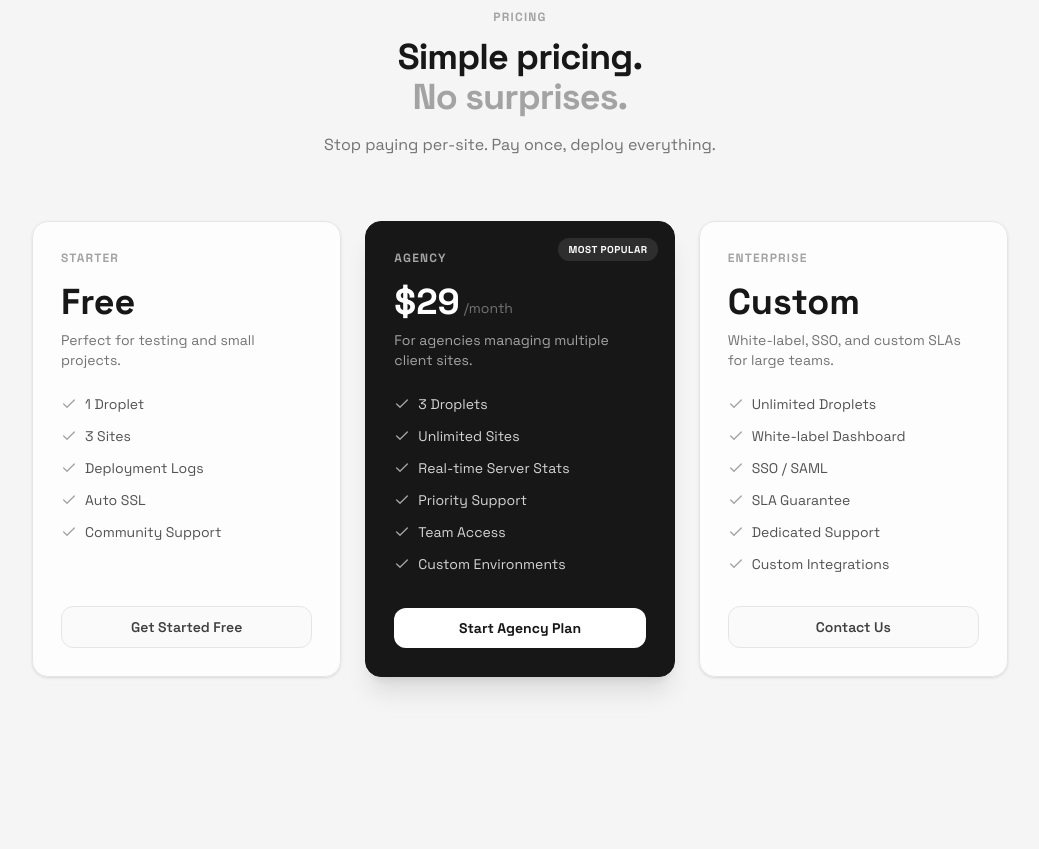
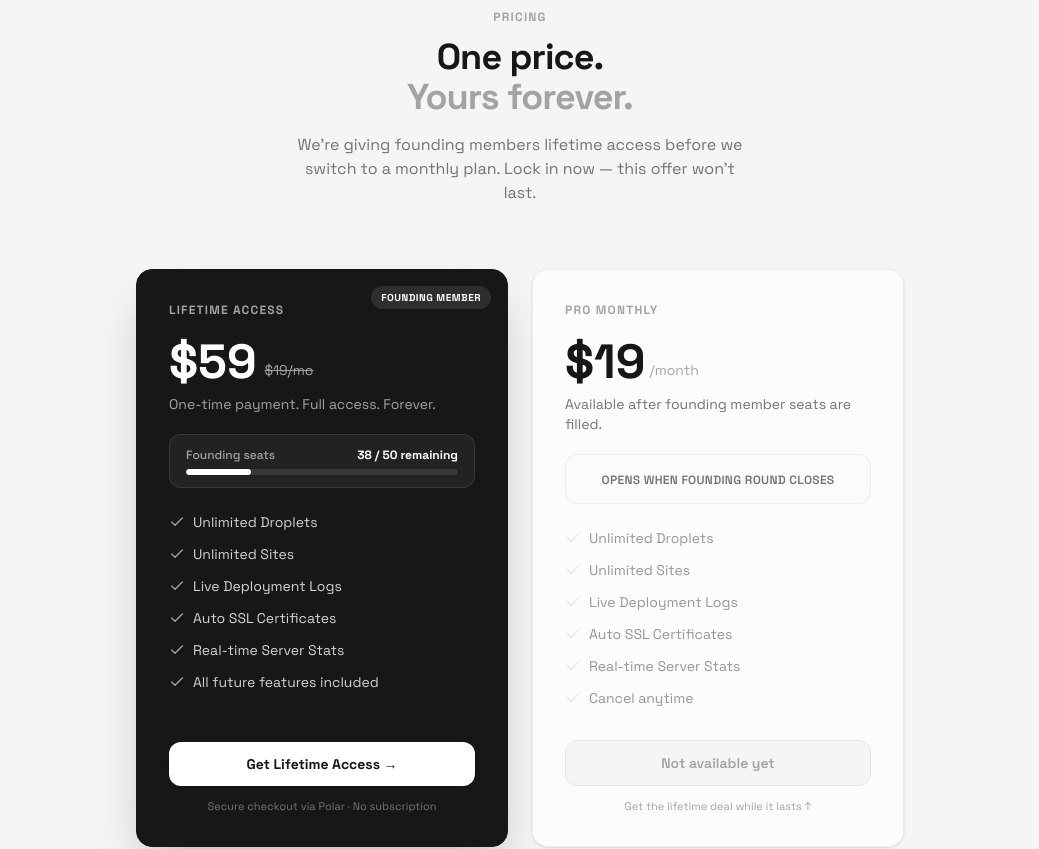
Before and after one commit to Kellie-Brighty/syncship-frontend, a SvelteKit app: page / in a window 1280 px wide. Shown: the part 2700-3549 px from the top of the page, without its empty margins (120-1159 px from the left). Built offline with nearby package versions, Linux system fonts and the light colour scheme; no server answers.

Commit message:
added polar payments
Signed-off-by: Kelly <kelliebrighty@gmail.com>

```diff
--- a/package.json
+++ b/package.json
@@ -29,6 +29,8 @@
 	"dependencies": {
 		"canvas-confetti": "^1.9.4",
 		"firebase": "^12.9.0",
-		"lucide-svelte": "^0.575.0"
+		"firebase-admin": "^13.6.1",
+		"lucide-svelte": "^0.575.0",
+		"svix": "^1.86.0"
 	}
 }
--- /dev/null
+++ b/src/lib/server/firebase-admin.ts
@@ -0,0 +1,22 @@
+import { cert, getApps, initializeApp, getApp } from 'firebase-admin/app';
+import { getFirestore } from 'firebase-admin/firestore';
+import { FIREBASE_PROJECT_ID, FIREBASE_CLIENT_EMAIL, FIREBASE_PRIVATE_KEY } from '$env/static/private';
+
+// Firebase Admin SDK — server-side only ($lib/server/*)
+// Uses SvelteKit's $env/static/private — these vars are never sent to the browser.
+
+function initAdmin() {
+	if (getApps().length) return getApp();
+
+	return initializeApp({
+		credential: cert({
+			projectId: FIREBASE_PROJECT_ID,
+			clientEmail: FIREBASE_CLIENT_EMAIL,
+			// .env stores \n as literal \n — replace to get real PEM newlines
+			privateKey: FIREBASE_PRIVATE_KEY.replace(/\\n/g, '\n')
+		})
+	});
+}
+
+const adminApp = initAdmin();
+export const adminDb = getFirestore(adminApp);
--- a/src/routes/+page.svelte
+++ b/src/routes/+page.svelte
@@ -184,57 +184,103 @@
 
 <!-- ─── PRICING ───────────────────────────────────────────────── -->
 <section id="pricing" class="py-28">
-	<div class="mx-auto max-w-5xl px-6">
+	<div class="mx-auto max-w-4xl px-6">
 		<div class="text-center mb-16 reveal fade-up">
 			<p class="text-xs font-bold uppercase tracking-widest text-gray-400 mb-3">Pricing</p>
 			<h2 class="text-3xl sm:text-4xl font-black text-gray-900 tracking-tight">
-				Simple pricing.<br /><span class="text-gray-400">No surprises.</span>
+				One price.<br /><span class="text-gray-400">Yours forever.</span>
 			</h2>
-			<p class="mt-4 text-gray-500">Stop paying per-site. Pay once, deploy everything.</p>
+			<p class="mt-4 text-gray-500 max-w-md mx-auto">
+				We're giving founding members lifetime access before we switch to a monthly plan.
+				Lock in now — this offer won't last.
+			</p>
 		</div>
 
-		<div class="grid grid-cols-1 md:grid-cols-3 gap-6">
-			<!-- Starter -->
-			<div class="reveal fade-up delay-100 rounded-2xl border border-gray-200 bg-white/80 backdrop-blur p-7 flex flex-col shadow-sm">
-				<p class="text-xs font-bold uppercase tracking-widest text-gray-400">Starter</p>
-				<div class="mt-4"><span class="text-4xl font-black text-gray-900">Free</span></div>
-				<p class="mt-2 text-sm text-gray-500">Perfect for testing and small projects.</p>
+		<div class="grid grid-cols-1 md:grid-cols-2 gap-6 max-w-3xl mx-auto">
+
+			<!-- Founding Member Lifetime -->
+			<div class="reveal fade-up delay-100 rounded-2xl border border-gray-900 bg-gray-900 p-8 flex flex-col relative overflow-hidden shadow-2xl">
+				<!-- Founding badge -->
+				<div class="absolute top-4 right-4 rounded-full bg-white/10 px-2.5 py-1 text-[10px] font-bold text-white uppercase tracking-wider">
+					Founding Member
+				</div>
+				<p class="text-xs font-bold uppercase tracking-widest text-gray-400">Lifetime Access</p>
+				<div class="mt-5 flex items-end gap-2">
+					<span class="text-5xl font-black text-white">$59</span>
+					<span class="text-gray-400 mb-1.5 text-sm line-through">$19/mo</span>
+				</div>
+				<p class="mt-2 text-sm text-gray-400">One-time payment. Full access. Forever.</p>
+
+				<!-- Urgency bar -->
+				<div class="mt-5 rounded-xl bg-white/5 border border-white/10 px-4 py-3">
+					<div class="flex items-center justify-between mb-1.5">
+						<span class="text-xs text-gray-400 font-medium">Founding seats</span>
+						<span class="text-xs font-bold text-white">38 / 50 remaining</span>
+					</div>
+					<div class="w-full bg-white/10 rounded-full h-1.5 overflow-hidden">
+						<div class="bg-white h-1.5 rounded-full" style="width: 24%"></div>
+					</div>
+				</div>
+
 				<ul class="mt-6 space-y-3 flex-1">
-					{#each ['1 Droplet', '3 Sites', 'Deployment Logs', 'Auto SSL', 'Community Support'] as f}
-						<li class="flex items-center gap-2 text-sm text-gray-600"><Check class="h-4 w-4 text-gray-400 shrink-0" />{f}</li>
+					{#each [
+						'Unlimited Droplets',
+						'Unlimited Sites',
+						'Live Deployment Logs',
+						'Auto SSL Certificates',
+						'Real-time Server Stats',
+						'All future features included'
+					] as f}
+						<li class="flex items-center gap-2 text-sm text-gray-300">
+							<Check class="h-4 w-4 text-white/60 shrink-0" />{f}
+						</li>
 					{/each}
 				</ul>
-				<a href="/auth/register" class="mt-8 block rounded-xl border border-gray-200 bg-gray-50 py-2.5 text-center text-sm font-semibold text-gray-700 hover:bg-gray-100 transition-colors">Get Started Free</a>
+
+				<a
+					href="https://buy.polar.sh/polar_cl_c1f58bd5-110d-4d10-97ba-cc94be3b7295"
+					target="_blank"
+					rel="noopener noreferrer"
+					class="mt-8 block rounded-xl bg-white py-3 text-center text-sm font-bold text-gray-900 hover:bg-gray-100 transition-colors shadow"
+				>
+					Get Lifetime Access →
+				</a>
+				<p class="mt-3 text-center text-[11px] text-gray-500">Secure checkout via Polar · No subscription</p>
 			</div>
 
-			<!-- Agency -->
-			<div class="reveal fade-up delay-200 rounded-2xl border border-gray-900 bg-gray-900 p-7 flex flex-col relative overflow-hidden shadow-xl">
-				<div class="absolute top-4 right-4 rounded-full bg-white/10 px-2.5 py-1 text-[10px] font-bold text-white uppercase tracking-wider">Most Popular</div>
-				<p class="text-xs font-bold uppercase tracking-widest text-gray-400">Agency</p>
-				<div class="mt-4 flex items-end gap-1">
-					<span class="text-4xl font-black text-white">$29</span>
-					<span class="text-gray-500 mb-1 text-sm">/month</span>
+			<!-- Pro Monthly (coming soon after founding round) -->
+			<div class="reveal fade-up delay-200 rounded-2xl border border-gray-200/70 bg-white/70 backdrop-blur p-8 flex flex-col shadow-sm">
+				<p class="text-xs font-bold uppercase tracking-widest text-gray-400">Pro Monthly</p>
+				<div class="mt-5 flex items-end gap-1">
+					<span class="text-5xl font-black text-gray-900">$19</span>
+					<span class="text-gray-400 mb-1.5 text-sm">/month</span>
 				</div>
-				<p class="mt-2 text-sm text-gray-400">For agencies managing multiple client sites.</p>
-				<ul class="mt-6 space-y-3 flex-1">
-					{#each ['3 Droplets', 'Unlimited Sites', 'Real-time Server Stats', 'Priority Support', 'Team Access', 'Custom Environments'] as f}
-						<li class="flex items-center gap-2 text-sm text-gray-300"><Check class="h-4 w-4 text-gray-400 shrink-0" />{f}</li>
+				<p class="mt-2 text-sm text-gray-500">Available after founding member seats are filled.</p>
+
+				<!-- Coming soon overlay feel -->
+				<div class="mt-5 rounded-xl border border-gray-200/60 bg-gray-50/80 px-4 py-3 text-center">
+					<span class="text-xs font-semibold text-gray-500 uppercase tracking-wide">Opens when founding round closes</span>
+				</div>
+
+				<ul class="mt-6 space-y-3 flex-1 opacity-60">
+					{#each [
+						'Unlimited Droplets',
+						'Unlimited Sites',
+						'Live Deployment Logs',
+						'Auto SSL Certificates',
+						'Real-time Server Stats',
+						'Cancel anytime'
+					] as f}
+						<li class="flex items-center gap-2 text-sm text-gray-600">
+							<Check class="h-4 w-4 text-gray-300 shrink-0" />{f}
+						</li>
 					{/each}
 				</ul>
-				<a href="/auth/register" class="mt-8 block rounded-xl bg-white py-2.5 text-center text-sm font-bold text-gray-900 hover:bg-gray-100 transition-colors">Start Agency Plan</a>
-			</div>
 
-			<!-- Enterprise -->
-			<div class="reveal fade-up delay-300 rounded-2xl border border-gray-200 bg-white/80 backdrop-blur p-7 flex flex-col shadow-sm">
-				<p class="text-xs font-bold uppercase tracking-widest text-gray-400">Enterprise</p>
-				<div class="mt-4"><span class="text-4xl font-black text-gray-900">Custom</span></div>
-				<p class="mt-2 text-sm text-gray-500">White-label, SSO, and custom SLAs for large teams.</p>
-				<ul class="mt-6 space-y-3 flex-1">
-					{#each ['Unlimited Droplets', 'White-label Dashboard', 'SSO / SAML', 'SLA Guarantee', 'Dedicated Support', 'Custom Integrations'] as f}
-						<li class="flex items-center gap-2 text-sm text-gray-600"><Check class="h-4 w-4 text-gray-400 shrink-0" />{f}</li>
-					{/each}
-				</ul>
-				<a href="mailto:hello@syncship.ink" class="mt-8 block rounded-xl border border-gray-200 bg-gray-50 py-2.5 text-center text-sm font-semibold text-gray-700 hover:bg-gray-100 transition-colors">Contact Us</a>
+				<button disabled class="mt-8 block w-full rounded-xl border border-gray-200 bg-gray-100 py-3 text-center text-sm font-semibold text-gray-400 cursor-not-allowed">
+					Not available yet
+				</button>
+				<p class="mt-3 text-center text-[11px] text-gray-400">Get the lifetime deal while it lasts ↑</p>
 			</div>
 		</div>
 	</div>
--- /dev/null
+++ b/src/routes/api/polar/webhook/+server.ts
@@ -0,0 +1,76 @@
+import { json } from '@sveltejs/kit';
+import type { RequestHandler } from './$types';
+import { Webhook } from 'svix';
+import { adminDb } from '$lib/server/firebase-admin';
+import { POLAR_WEBHOOK_SECRET } from '$env/static/private';
+
+export const POST: RequestHandler = async ({ request }) => {
+	const rawBody = await request.text();
+
+	// Verify using Svix (Standard Webhooks)
+	const wh = new Webhook(POLAR_WEBHOOK_SECRET);
+	let event: Record<string, unknown>;
+
+	try {
+		event = wh.verify(rawBody, {
+			'webhook-id': request.headers.get('webhook-id') ?? '',
+			'webhook-timestamp': request.headers.get('webhook-timestamp') ?? '',
+			'webhook-signature': request.headers.get('webhook-signature') ?? ''
+		}) as Record<string, unknown>;
+	} catch (err) {
+		console.error('[Polar Webhook] Signature verification failed:', err);
+		return json({ error: 'Invalid signature' }, { status: 401 });
+	}
+
+	const eventType = event.type as string;
+	console.log(`[Polar Webhook] Received: ${eventType}`);
+
+	// ── One-time purchase → Lifetime plan ───────────────────────
+	if (eventType === 'order.created') {
+		const order = event.data as Record<string, unknown>;
+		const customer = order.customer as Record<string, unknown>;
+		const email = (customer?.email as string)?.toLowerCase();
+
+		if (!email) return json({ error: 'No email in order' }, { status: 400 });
+
+		await setPlanByEmail(email, 'lifetime');
+		console.log(`[Polar] ✅ Set plan=lifetime for ${email}`);
+	}
+
+	// ── Subscription events → Pro plan ───────────────────────────
+	if (eventType === 'subscription.created' || eventType === 'subscription.updated') {
+		const sub = event.data as Record<string, unknown>;
+		const customer = sub.customer as Record<string, unknown>;
+		const email = (customer?.email as string)?.toLowerCase();
+		const status = sub.status as string; // 'active' | 'canceled' | 'past_due' etc.
+
+		if (!email) return json({ error: 'No email in subscription' }, { status: 400 });
+
+		const plan = status === 'active' ? 'pro' : 'free';
+		await setPlanByEmail(email, plan);
+		console.log(`[Polar] ✅ Set plan=${plan} for ${email} (subscription: ${status})`);
+	}
+
+	return json({ received: true });
+};
+
+// ── Find Firebase user by email → update Firestore plan ──────────
+async function setPlanByEmail(email: string, plan: 'lifetime' | 'pro' | 'free') {
+	const usersRef = adminDb.collection('users');
+	const snap = await usersRef.where('email', '==', email).limit(1).get();
+
+	if (snap.empty) {
+		// Buyer hasn't registered yet — store pending plan, applied at signup
+		await adminDb.collection('pending_plans').doc(email).set({
+			plan,
+			setAt: new Date().toISOString()
+		});
+		console.log(`[Polar] No user found for ${email} — stored as pending plan`);
+		return;
+	}
+
+	await snap.docs[0].ref.update({
+		plan,
+		planSetAt: new Date().toISOString()
+	});
+}
```
Also changed, not shown: 1 other file (tests, documents, lock files or other folders).
